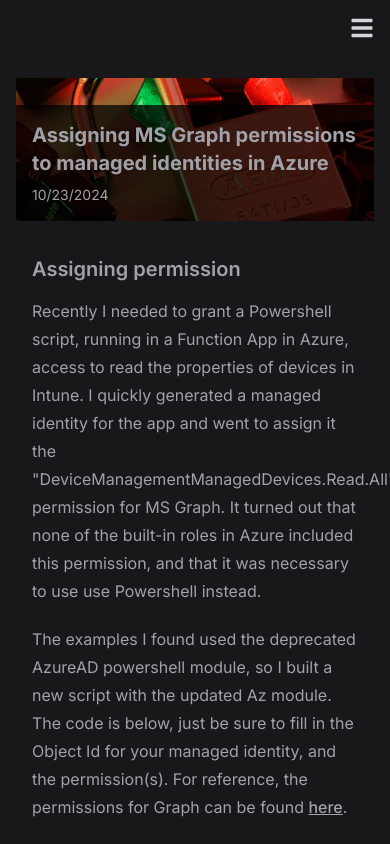
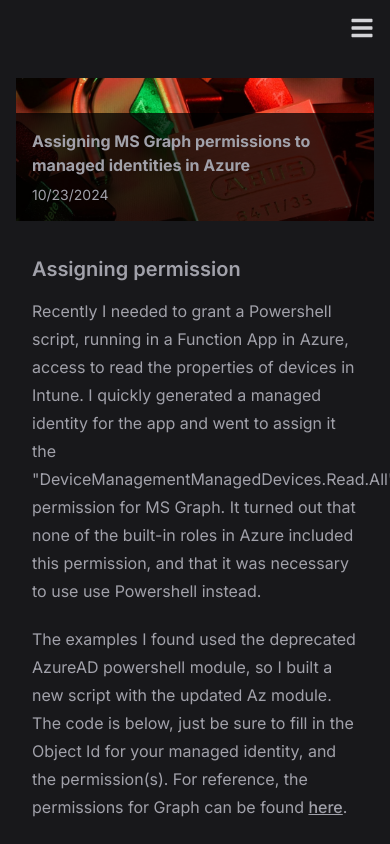
Before and after one commit to mattcbarrett/mattcbarrett.github.io, a Next.js app: page /posts/assigning-ms-graph-permission in a window 390 px wide. Shown: the top 844 px of the page. Built offline with nearby package versions, Linux system fonts and the light colour scheme.

Commit message:
reduce title text size on small viewports

```diff
--- a/app/components/BlogPost.tsx
+++ b/app/components/BlogPost.tsx
@@ -12,7 +12,7 @@
       <div className="relative w-full">
           <img src={post.header_image} alt="header image" className="w-full object-cover" />
           <div className="w-full absolute bottom-0 p-4 bg-black bg-opacity-75">
-            <div className="text-xl font-bold">
+            <div className="md:text-xl text-md font-bold">
               {post.title}
             </div>
             <div className="text-sm self-center mt-2">
--- a/app/components/BlogPostTeaser.tsx
+++ b/app/components/BlogPostTeaser.tsx
@@ -17,7 +17,7 @@
         <div className="relative w-full">
           <img src={post.header_image} alt="header image" className="w-full object-cover" />
           <div className="w-full absolute bottom-0 p-4 bg-black bg-opacity-75">
-            <div className="text-xl font-bold">
+            <div className="md:text-xl text-md font-bold">
               {post.title}
             </div>
             <div className="text-sm self-center mt-2">
```
